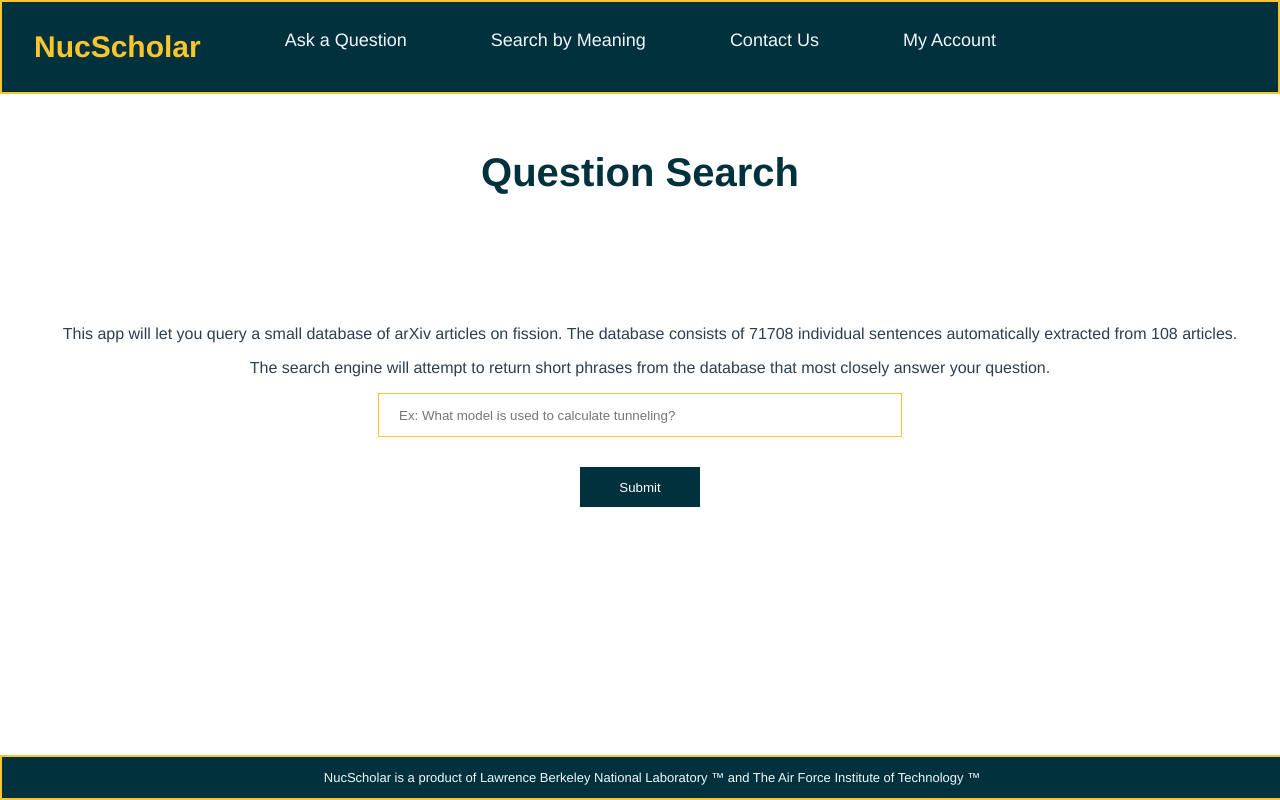
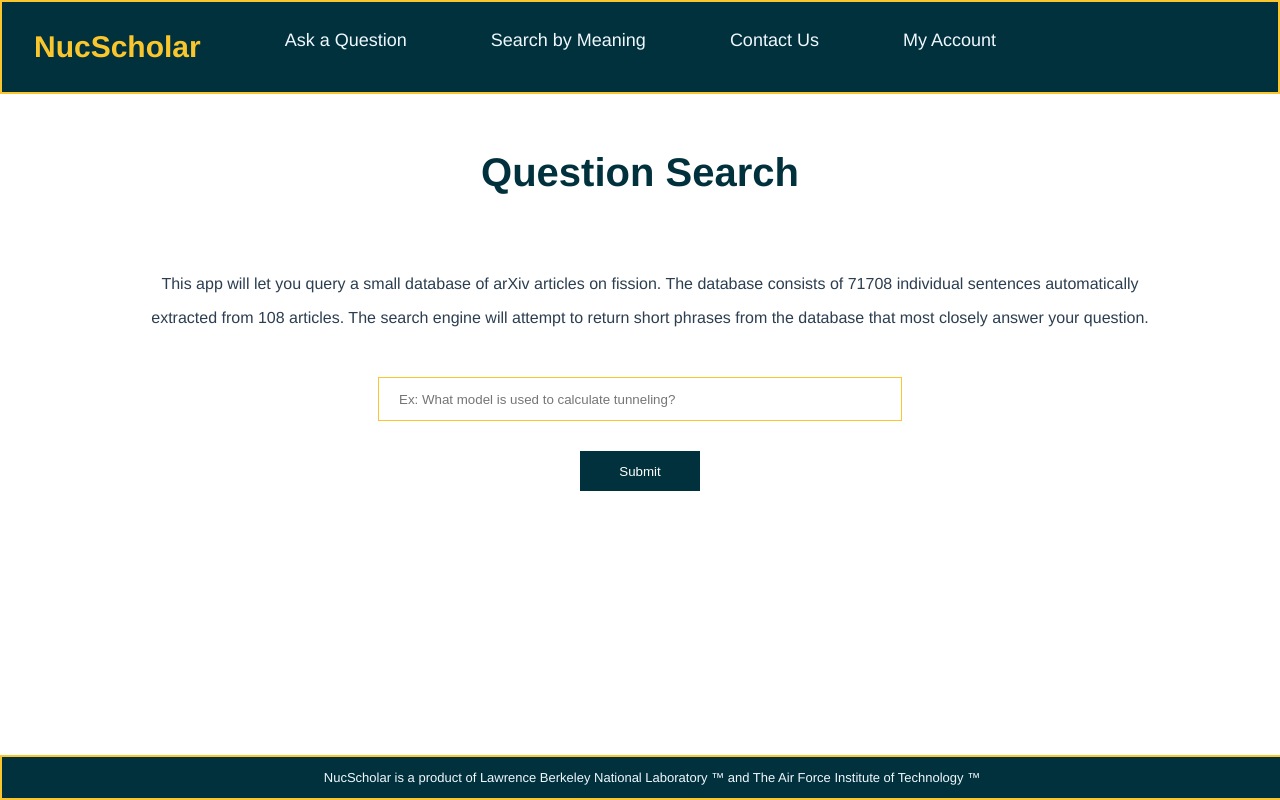
Before and after one commit to dward118/NL-Website, a Vue app in the folder frontend/: page /question in a window 1280 px wide. Built offline with nearby package versions, Linux system fonts and the light colour scheme.

Commit message:
style fixes

```diff
--- a/frontend/src/views/QuestionSearch.vue
+++ b/frontend/src/views/QuestionSearch.vue
@@ -1,20 +1,18 @@
 <template>
   <MenuBar />
-  <h1 style="font-size:40px; color: #00313c; margin-top: 150px;">Question Search</h1>
-  <div class="field" style="margin-top: 130px">
+  <h1 style="font-size:40px; color: #00313c; margin-top: 150px; margin-bottom: 80px;">Question Search</h1>
+  <div class="field">
     <p>
       This app will let you query a small database of arXiv articles on fission.
       The database consists of 71708 individual sentences automatically
-      extracted from 108 articles.
     </p>
     <p>
-      The search engine will attempt to return short phrases from the database
+      extracted from 108 articles. The search engine will attempt to return short phrases from the database
       that most closely answer your question.
     </p>
 
     <input
-      v-model="SearchBar"
-      placeholder="Ex: What model is used to calculate tunneling?"
+      v-model="SearchBar" style="margin-top: 50px;" placeholder="Ex: What model is used to calculate tunneling?"
     />
 
     <button @click="Search">Submit</button>
--- a/frontend/src/views/SemanticSearch.vue
+++ b/frontend/src/views/SemanticSearch.vue
@@ -1,18 +1,17 @@
 <template>
   <MenuBar />
-  <h1 style="font-size:40px; color: #00313c; margin-top: 150px;">Semantic Search</h1>
-  <div class="field" style="margin-top: 130px">
+  <h1 style="font-size:40px; color: #00313c; margin-top: 150px; margin-bottom: 80px;">Semantic Search</h1>
+  <div class="field">
     <p>
       This app will let you query a small database of arXiv articles on fission.
       The database consists of 71708 individual sentences automatically
-      extracted from 108 articles.
     </p>
     <p>
-      The search engine will attempt to return sentences from the database that
+      extracted from 108 articles. The search engine will attempt to return sentences from the database that
       are semantically related to your query.
     </p>
 
-    <input v-model="SearchBar" placeholder="Ex: fission fragment detectors" />
+    <input v-model="SearchBar" style="margin-top: 50px;" placeholder="Ex: fission fragment detectors" />
 
     <button @click="Search">Submit</button>
   </div>
```
